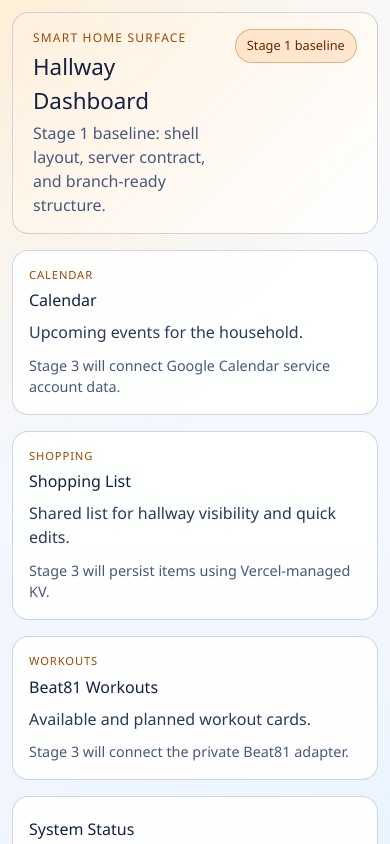
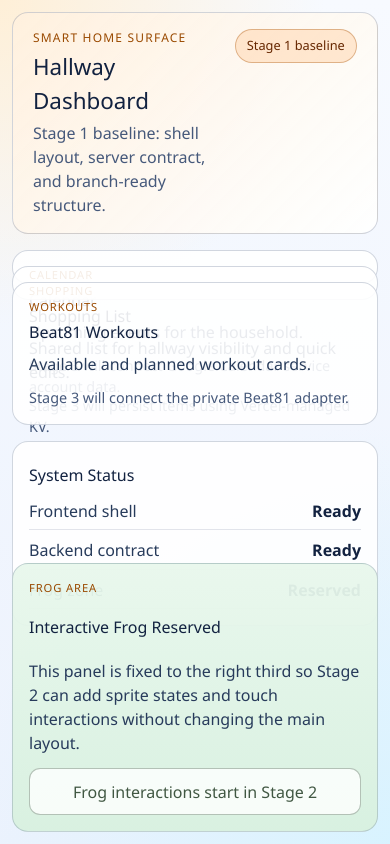
Before and after one commit to heddendorp/dashboard, an Angular app: page / in a window 390 px wide. Shown: the top 844 px of the page. Built offline with nearby package versions, Linux system fonts and the light colour scheme.

Commit message:
chore: finalize stage1 scaffold docs and full-height layout

```diff
--- a/src/app/app.css
+++ b/src/app/app.css
@@ -1,12 +1,17 @@
 :host.dashboard-shell {
   display: block;
+  box-sizing: border-box;
+  height: 100vh;
+  height: 100dvh;
   min-height: 100vh;
+  min-height: 100dvh;
   padding: clamp(0.75rem, 2vw, 1.5rem);
 }
 
 .layout {
   display: flex;
-  min-height: calc(100vh - clamp(1.5rem, 4vw, 3rem));
+  height: 100%;
+  min-height: 100%;
   flex-direction: column;
   gap: 1rem;
 }
@@ -54,9 +59,14 @@
 .board {
   display: grid;
   grid-template-columns: minmax(0, 2fr) minmax(280px, 1fr);
+  grid-template-rows: minmax(0, 1fr);
   gap: 1rem;
   min-height: 0;
   flex: 1;
+}
+
+.board > * {
+  min-height: 0;
 }
 
 @media (max-width: 1050px) {
--- a/src/app/features/data/components/data-column/data-column.css
+++ b/src/app/features/data/components/data-column/data-column.css
@@ -1,11 +1,16 @@
 :host.data-column {
   display: block;
+  height: 100%;
+  min-height: 0;
 }
 
 .widgets {
   display: grid;
   grid-template-columns: repeat(2, minmax(0, 1fr));
+  grid-template-rows: repeat(2, minmax(0, 1fr));
   gap: 1rem;
+  height: 100%;
+  min-height: 0;
 }
 
 .widget-card,
--- a/src/app/features/frog/components/frog-column/frog-column.css
+++ b/src/app/features/frog/components/frog-column/frog-column.css
@@ -1,12 +1,20 @@
 :host.frog-column {
   display: block;
+  height: 100%;
+  min-height: 0;
+}
+
+aside {
+  display: block;
+  height: 100%;
   min-height: 0;
 }
 
 .frog-panel {
   border-radius: 1rem;
   border: 1px solid var(--panel-stroke);
-  min-height: 100%;
+  height: 100%;
+  min-height: 0;
   background: linear-gradient(180deg, rgb(232 247 236 / 0.95), rgb(216 240 223 / 0.95));
   display: flex;
   flex-direction: column;
--- a/src/styles.css
+++ b/src/styles.css
@@ -16,7 +16,16 @@
 
 html,
 body {
+  height: 100%;
   min-height: 100%;
+  min-height: 100dvh;
+}
+
+app-root {
+  display: block;
+  height: 100%;
+  min-height: 100%;
+  min-height: 100dvh;
 }
 
 body {
```
Also changed, not shown: 1 other file (tests, documents, lock files or other folders).
